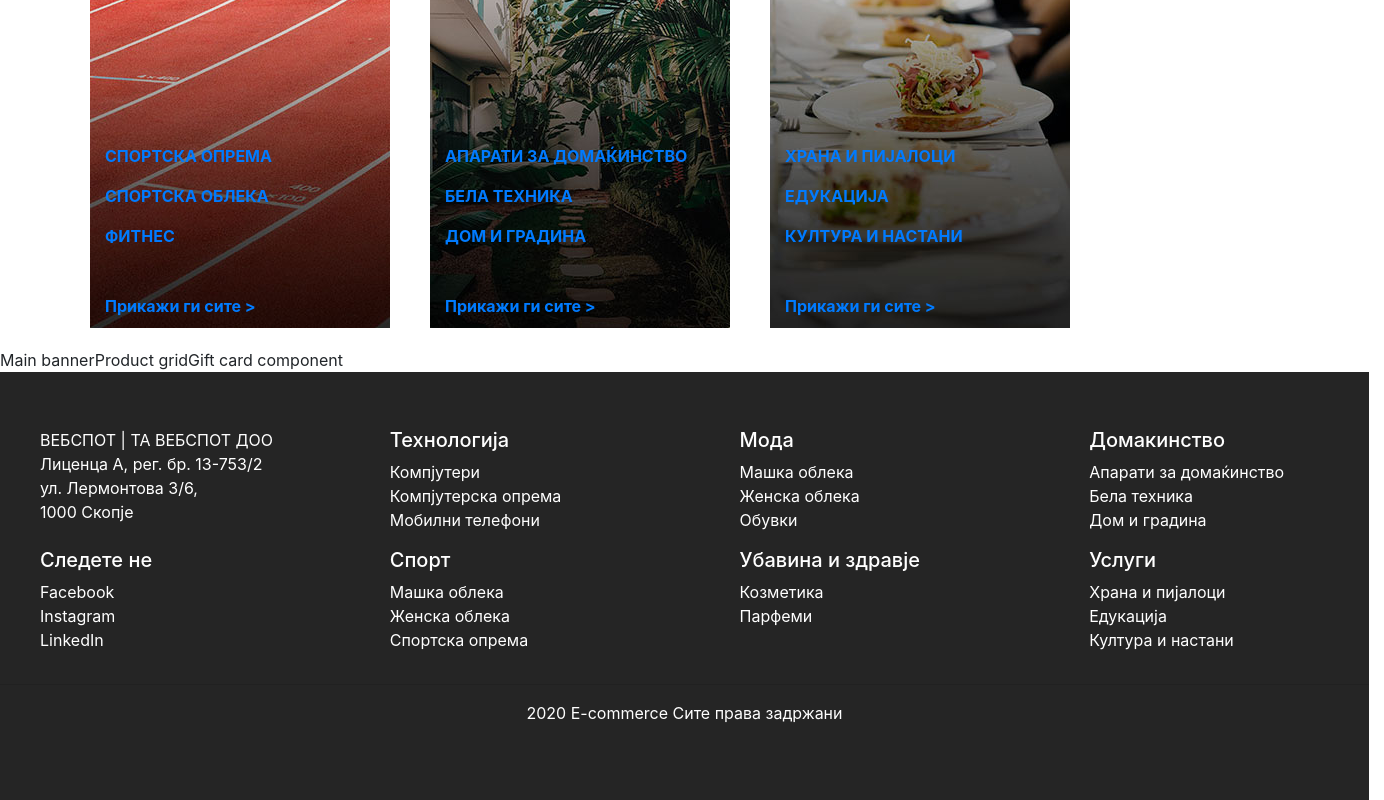
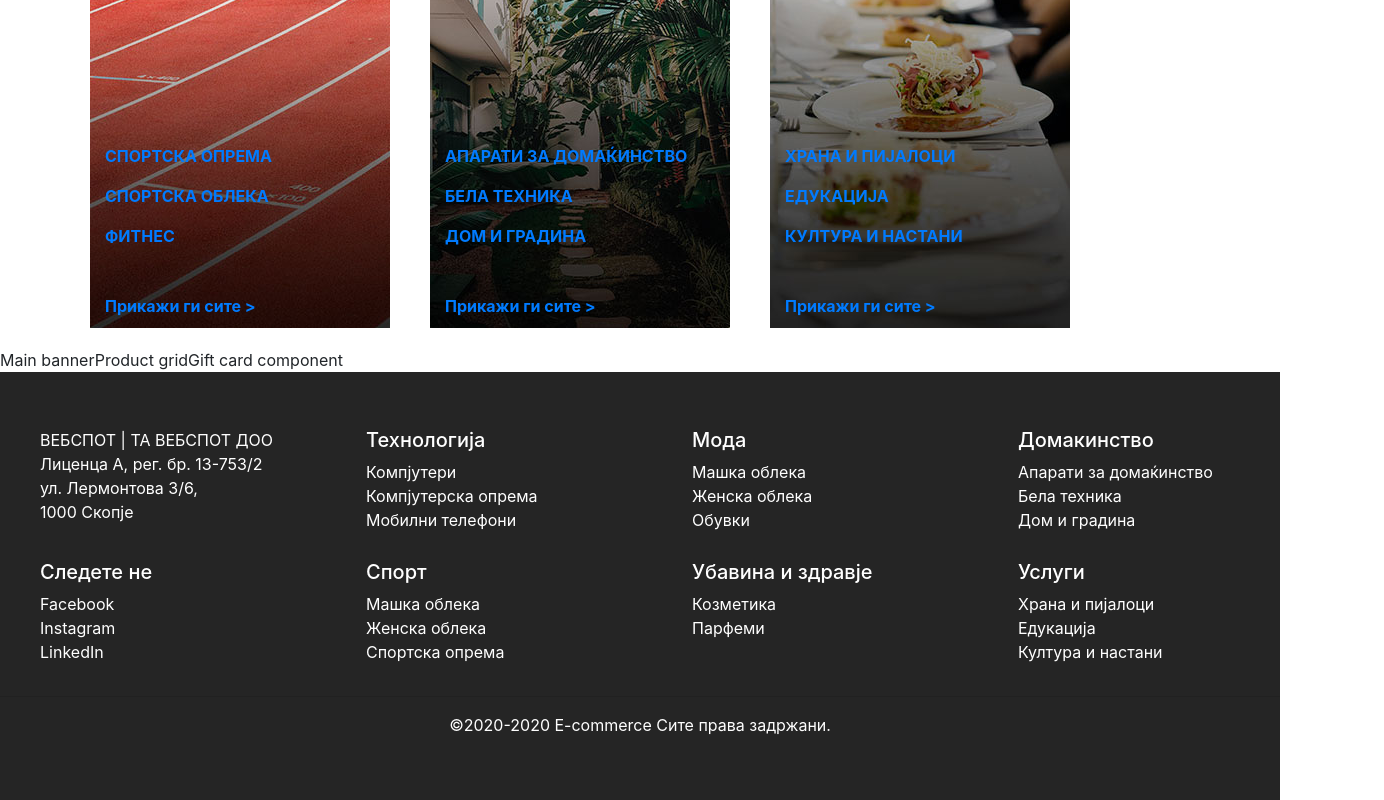
Before and after one commit to zheroin/mega-mall-aggregator, a React (Create React App) app: page / in a window 1280 px wide. Shown: the part 1808-2608 px from the top of the page, 1384 px wide, since content can reach past the window. Built offline with nearby package versions, Linux system fonts and the light colour scheme.

Commit message:
Frosina/footer2 (#16)
* Created footer

* Footer basic dev done

* build fix

Co-authored-by: Ivan Andjiev <iva@prooffice.dk>
Co-authored-by: Ivan Andjiev <ivan.andjiev@hotmail.com>

```diff
--- a/src/components/footer/footer.styles.ts
+++ b/src/components/footer/footer.styles.ts
@@ -14,8 +14,18 @@ const TextStyle = styled.div`
 const FooterStyle = styled.section`
   background: #252525;
   padding-top: 56px;
-  width: 1369px;
+  width: 100%;
   height: 428px;
 `;
+const WrapperStyle = styled.div`
+  max-width: 1366px;
+  height: auto;
+  width: 100%;
+  margin: 0 auto;
+  display: block;
+`;
+const RowStyle = styled.div`
+  padding-bottom: 50px;
+`;
 
-export { ListStyle, TextStyle, FooterStyle };
+export { ListStyle, TextStyle, FooterStyle, WrapperStyle, RowStyle };
--- a/src/components/footer/footer.tsx
+++ b/src/components/footer/footer.tsx
@@ -1,84 +1,103 @@
 import React from 'react';
-import { ListStyle, TextStyle, FooterStyle } from './footer.styles';
+import { ListStyle, TextStyle, FooterStyle, WrapperStyle, RowStyle } from './footer.styles';
+import Grid from '@material-ui/core/Grid';
+import { makeStyles, createStyles, Theme } from '@material-ui/core/styles';
+
+const useStyles = makeStyles((theme: Theme) =>
+  createStyles({
+    root: {
+      flexGrow: 1
+    },
+    paper: {
+      padding: theme.spacing(2),
+      textAlign: 'center',
+      color: theme.palette.text.secondary
+    }
+  })
+);
 
 const Footer = () => {
   return (
     <>
       <FooterStyle>
         <section className="footer">
-          <div className="row">
-            <div className="col-3">
+          <WrapperStyle>
+            <Grid container spacing={3}>
+              <Grid item xs={12} md={3}>
                 <ListStyle>
                   <li>
                     ВЕБСПОТ | ТА ВЕБСПОТ ДОО <br></br>Лиценца А, рег. бр. 13-753/2
                     <br></br> ул. Лермонтова 3/6,<br></br> 1000 Скопје
                   </li>
                 </ListStyle>
-            </div>
-            <div className="col-3">
+              </Grid>
+              <Grid item xs={12} md={3}>
                 <ListStyle>
                   <h5>Технологија</h5>
                   <li>Компјутери</li>
                   <li>Компјутерска опрема</li>
                   <li>Мобилни телефони</li>
                 </ListStyle>
-            </div>
-            <div className="col-3">
+              </Grid>
+              <Grid item xs={12} md={3}>
                 <ListStyle>
                   <h5>Мода</h5>
                   <li>Машка облека</li>
                   <li>Женска облека</li>
                   <li>Обувки</li>
                 </ListStyle>
-            </div>
-            <div className="col-3">
+              </Grid>
+              <Grid item xs={12} md={3}>
                 <ListStyle>
                   <h5>Домакинство</h5>
                   <li>Апарати за домаќинство</li>
                   <li>Бела техника</li>
                   <li>Дом и градина</li>
                 </ListStyle>
-            </div>
-          </div>
-          <div className="row">
-            <div className="col-3">
+              </Grid>
+            </Grid>
+
+            <Grid container spacing={3}>
+              <Grid item xs={12} md={3}>
                 <ListStyle>
                   <h5>Следете не</h5>
                   <li>Facebook</li>
                   <li>Instagram</li>
                   <li>LinkedIn</li>
                 </ListStyle>
-            </div>
-            <div className="col-3">
+              </Grid>
+              <Grid item xs={12} md={3}>
                 <ListStyle>
                   <h5>Спорт</h5>
                   <li>Машка облека</li>
                   <li>Женска облека</li>
                   <li>Спортска опрема</li>
                 </ListStyle>
-            </div>
-            <div className="col-3">
+              </Grid>
+              <Grid item xs={12} md={3}>
                 <ListStyle>
                   <h5>Убавина и здравје</h5>
                   <li>Козметика</li>
                   <li>Парфеми</li>
                 </ListStyle>
-            </div>
-            <div className="col-3">
+              </Grid>
+              <Grid item xs={12} md={3}>
                 <ListStyle>
                   <h5>Услуги</h5>
                   <li>Храна и пијалоци</li>
                   <li>Едукација</li>
                   <li>Култура и настани</li>
                 </ListStyle>
-            </div>
-          </div>
+              </Grid>
+            </Grid>
+
             <hr></hr>
             <TextStyle>
               <div className="row">
-              <div className="col-12">2020 E-commerce Сите права задржани</div>
+                <div className="col-12">&copy;2020-2020 E-commerce Сите права задржани.</div>
               </div>
             </TextStyle>
+          </WrapperStyle>
         </section>
       </FooterStyle>
     </>
```
Lines whose indentation alone changed are shown as unchanged.
